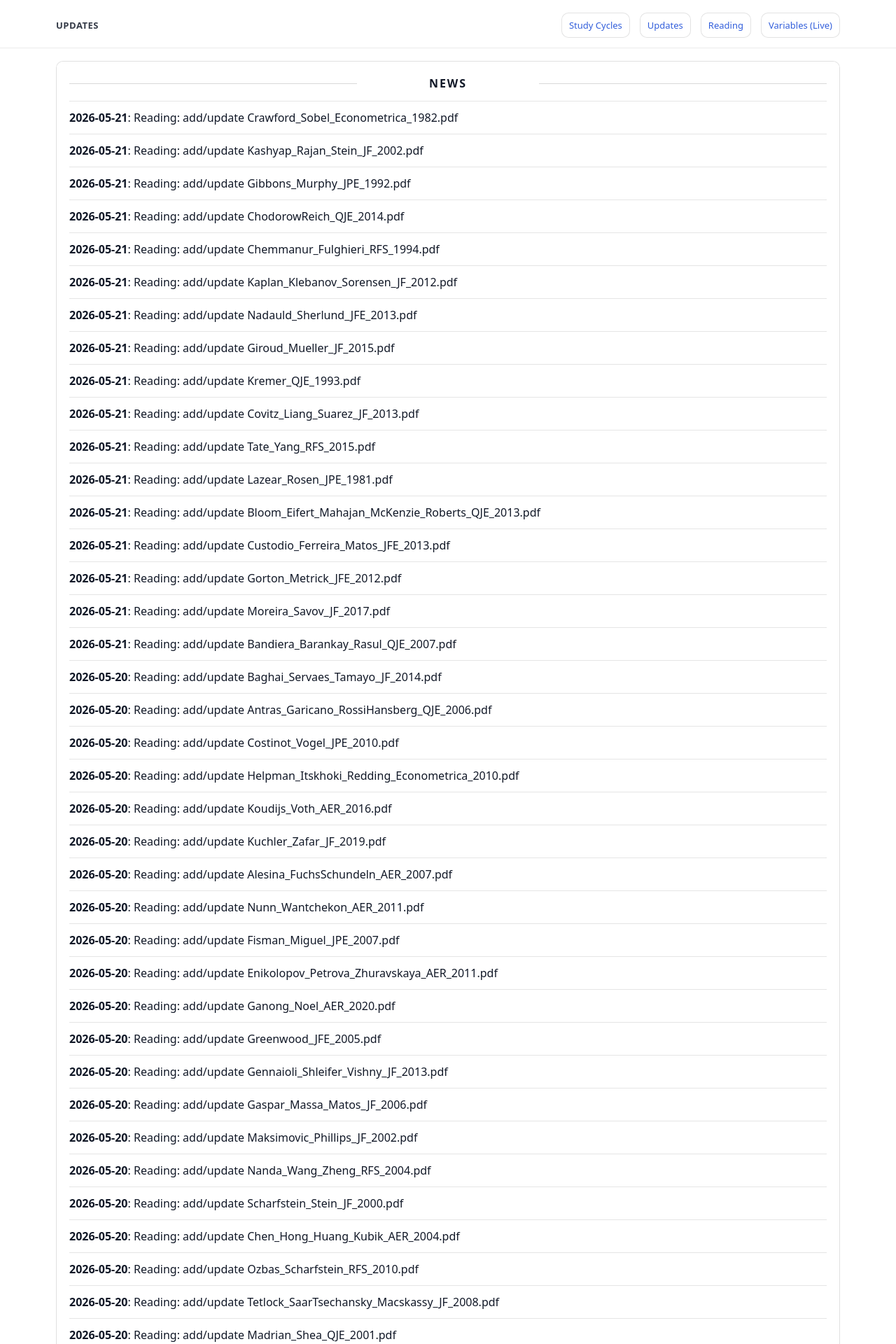
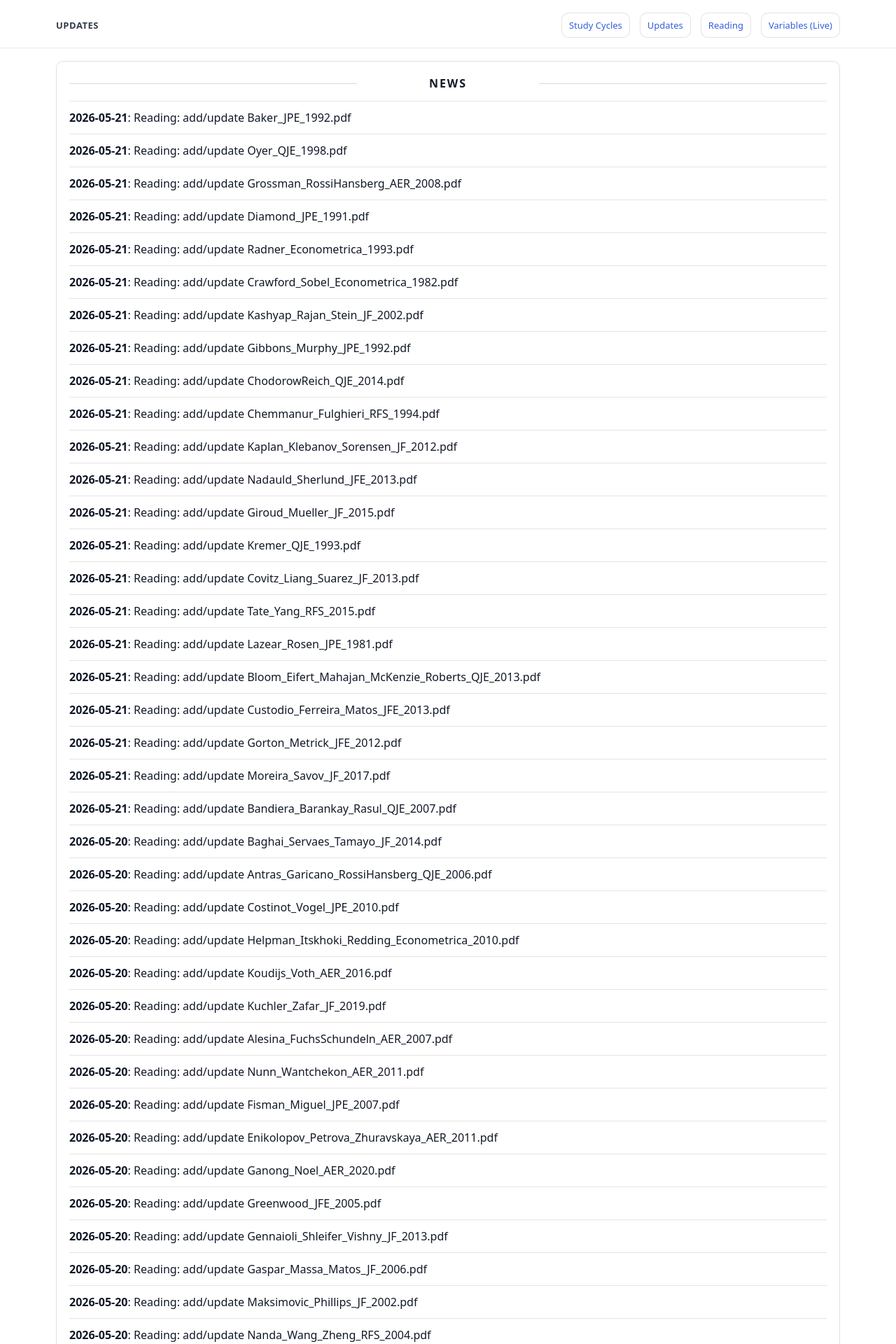
Before and after one commit to yaxinzn/study-archive, a Jekyll site: the page built from updates/index.md, in a window 1280 px wide. Shown: the top 1920 px of the page at 70% size. Built offline with Jekyll 4.4.1, drawn with Linux system fonts in a browser that asks for light colours; some of the changed text lies outside the part shown.

Commit message:
chore: update NEWS feed

```diff
--- a/_data/news.yml
+++ b/_data/news.yml
@@ -1,4 +1,19 @@
 # Auto-generated update history (sorted newest -> oldest). Do not edit manually.
+- ts: "1779356929"
+  date: "2026-05-21"
+  title: "Reading: add/update Baker_JPE_1992.pdf"
+- ts: "1779356898"
+  date: "2026-05-21"
+  title: "Reading: add/update Oyer_QJE_1998.pdf"
+- ts: "1779356875"
+  date: "2026-05-21"
+  title: "Reading: add/update Grossman_RossiHansberg_AER_2008.pdf"
+- ts: "1779356806"
+  date: "2026-05-21"
+  title: "Reading: add/update Diamond_JPE_1991.pdf"
+- ts: "1779356776"
+  date: "2026-05-21"
+  title: "Reading: add/update Radner_Econometrica_1993.pdf"
 - ts: "1779356675"
   date: "2026-05-21"
   title: "Reading: add/update Crawford_Sobel_Econometrica_1982.pdf"
```
